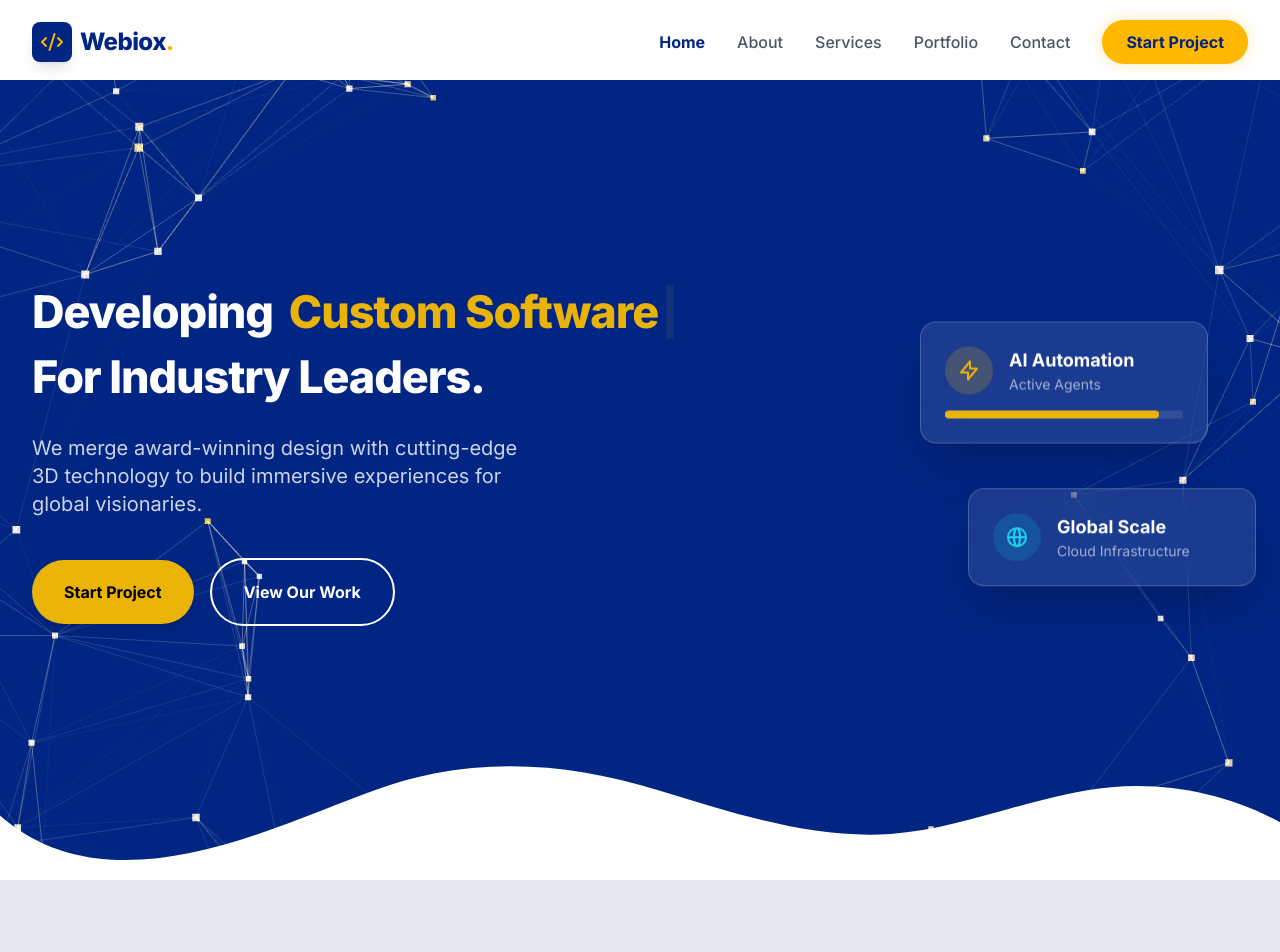
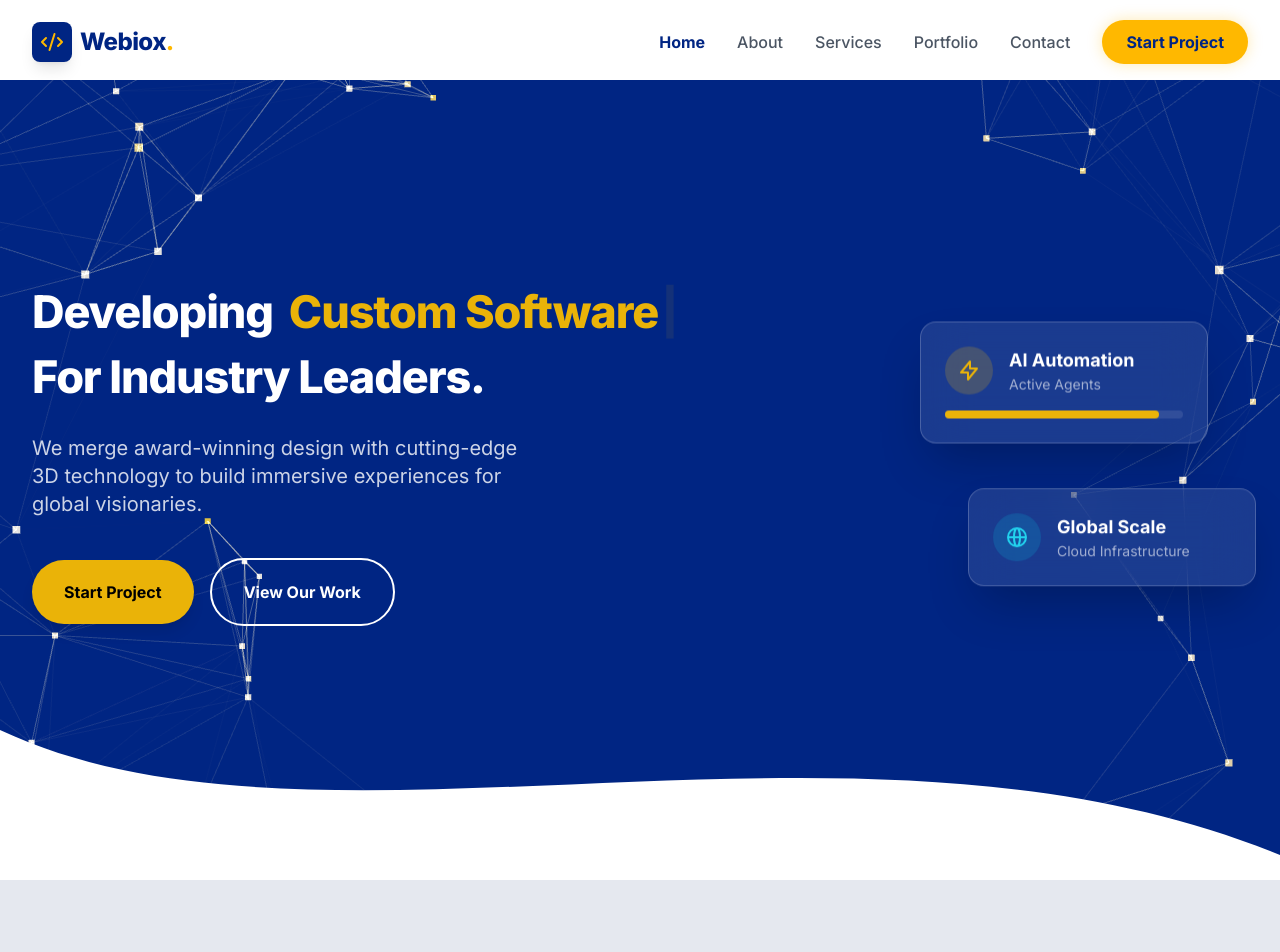
Before and after one commit to manthanvaghasiya/webiox, a React (Vite) app: page / in a window 1280 px wide. Shown: the top 952 px of the page. Built offline with nearby package versions, Linux system fonts and the light colour scheme.

Commit message:
style: implement single S-curve organic svg wave divider

```diff
--- a/src/components/home/Hero.jsx
+++ b/src/components/home/Hero.jsx
@@ -114,16 +114,15 @@ const Hero = () => {
       </div>
 
       {/* Wavy Bottom Divider */}
-      <div className="absolute bottom-0 left-0 w-full overflow-hidden leading-[0] transform rotate-180 z-20 pointer-events-none">
+      <div className="absolute bottom-0 left-0 w-full overflow-hidden leading-[0] z-20 pointer-events-none">
         <svg
-          className="relative block w-[calc(100%+1.3px)] h-[100px] md:h-[150px]"
-          data-name="Layer 1"
+          className="relative block w-full h-[80px] md:h-[150px]"
           xmlns="http://www.w3.org/2000/svg"
           viewBox="0 0 1200 120"
           preserveAspectRatio="none"
         >
           <path
-            d="M0,0V46.29c47.79,22.2,103.59,32.17,158,28,70.36-5.37,136.33-33.31,206.8-37.5C438.64,32.43,512.34,53.67,583,72.05c69.27,18,138.3,24.88,209.4,13.08,36.15-6,69.85-17.84,104.45-29.34C989.49,25,1113-14.29,1200,52.47V0Z"
+            d="M0,0 C300,120 800,-40 1200,100 V120 H0 Z"
             className="fill-[#ffffff]"
           />
         </svg>
```
